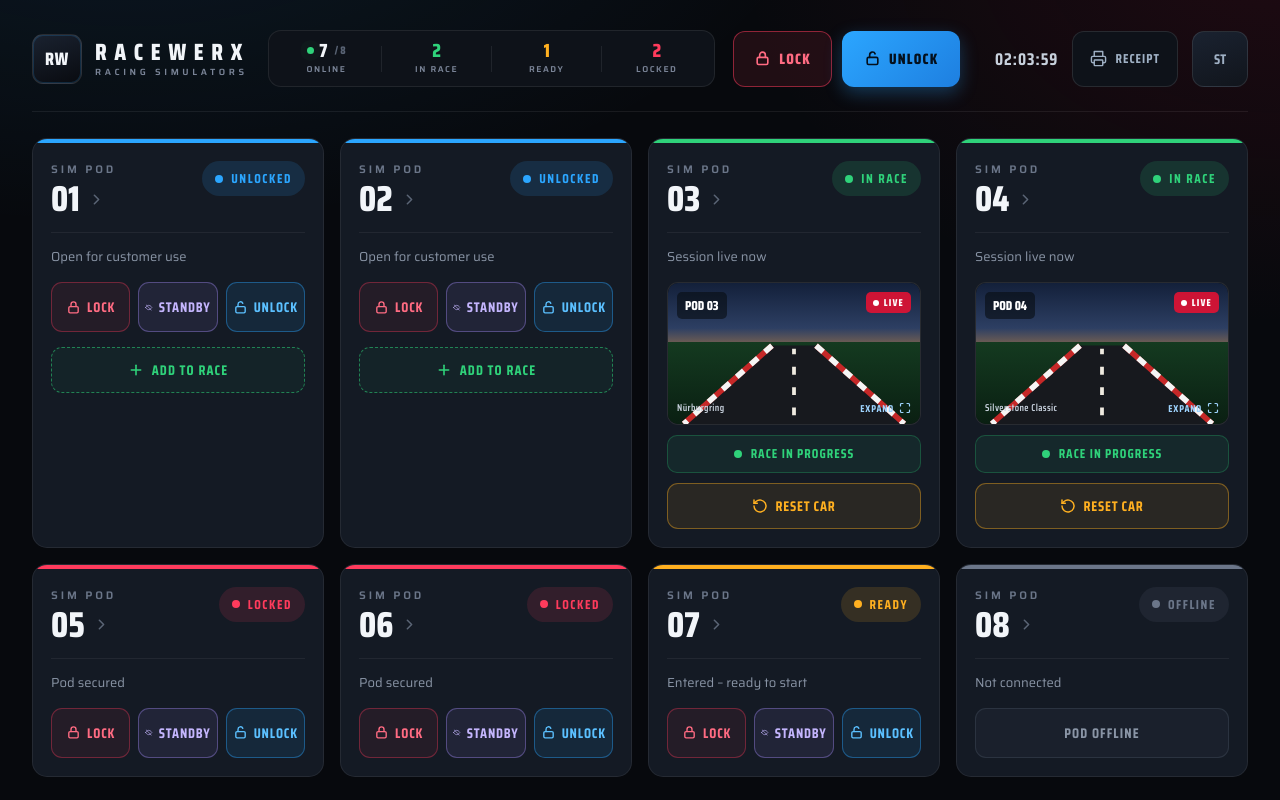
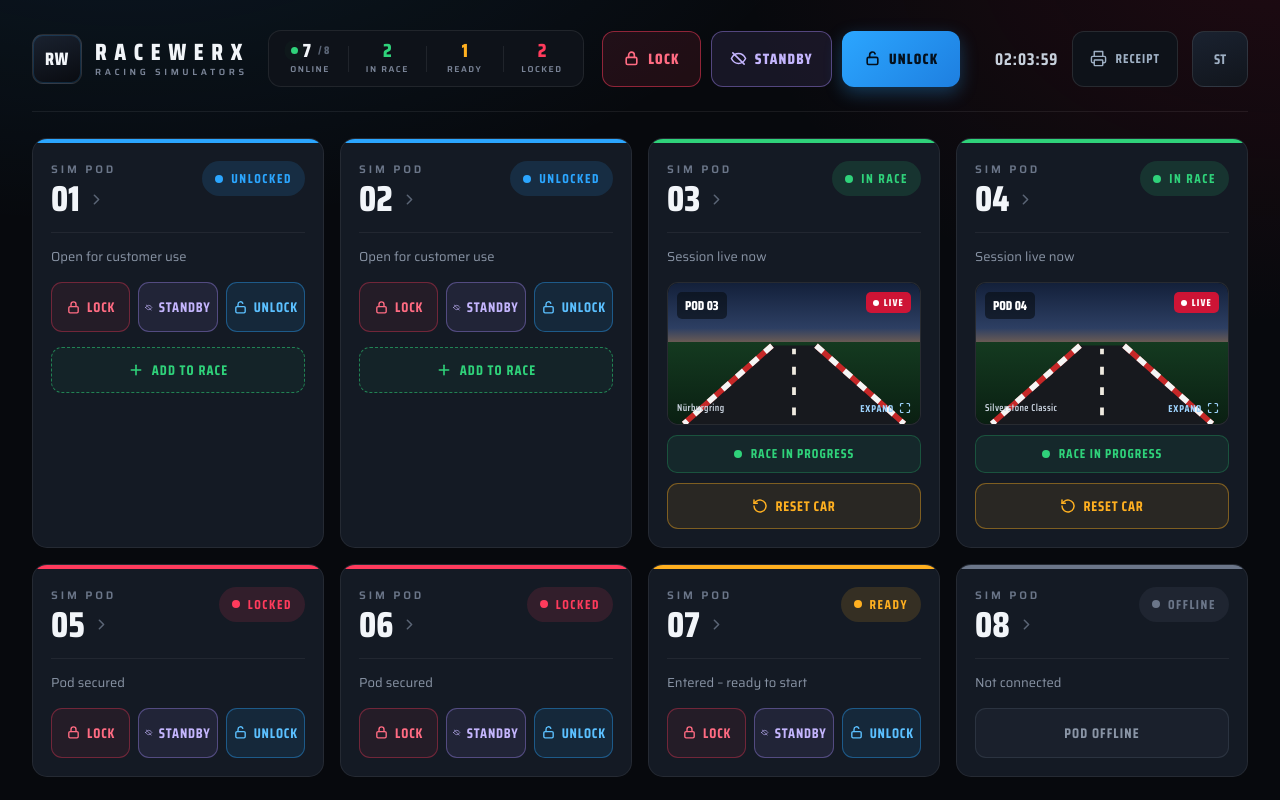
Before and after one commit to K21DesignStudio/racewerx, a Next.js app: page / in a window 1280 px wide. Shown: the top 800 px of the page. Built offline with nearby package versions, Linux system fonts and the light colour scheme.

Commit message:
Add standby all to dashboard header

```diff
--- a/components/AppBar.tsx
+++ b/components/AppBar.tsx
@@ -3,7 +3,7 @@
 import React from "react";
 import { css } from "./css";
 import { Hover } from "./Hover";
-import { LockClosed, LockOpen, Printer } from "./Icons";
+import { EyeOff, LockClosed, LockOpen, Printer } from "./Icons";
 import type { Vals } from "@/state/useVals";
 
 function Stat({
@@ -96,6 +96,13 @@ export function AppBar({ v }: { v: Vals }) {
             <span className="rw-blabel">LOCK</span>
           </button>
           <button
+            onClick={v.onStandbyAll}
+            style={css("display:inline-flex;align-items:center;gap:8px;height:56px;padding:0 18px;border-radius:12px;border:1px solid rgba(167,139,250,.42);background:rgba(167,139,250,.1);color:#C4B5FD;font-family:'Saira Condensed';font-weight:800;letter-spacing:.08em;font-size:15px;cursor:pointer;")}
+          >
+            <EyeOff w={17} h={17} sw={2.2} />
+            <span className="rw-blabel">STANDBY</span>
+          </button>
+          <button
             onClick={v.onUnlockAll}
             style={css("display:inline-flex;align-items:center;gap:8px;height:56px;padding:0 22px;border-radius:12px;border:0;background:linear-gradient(135deg,#2BA6FF,#1E7FE0);color:#04101D;font-family:'Saira Condensed';font-weight:800;letter-spacing:.08em;font-size:15px;cursor:pointer;box-shadow:0 6px 18px rgba(43,166,255,.3);")}
           >
```
